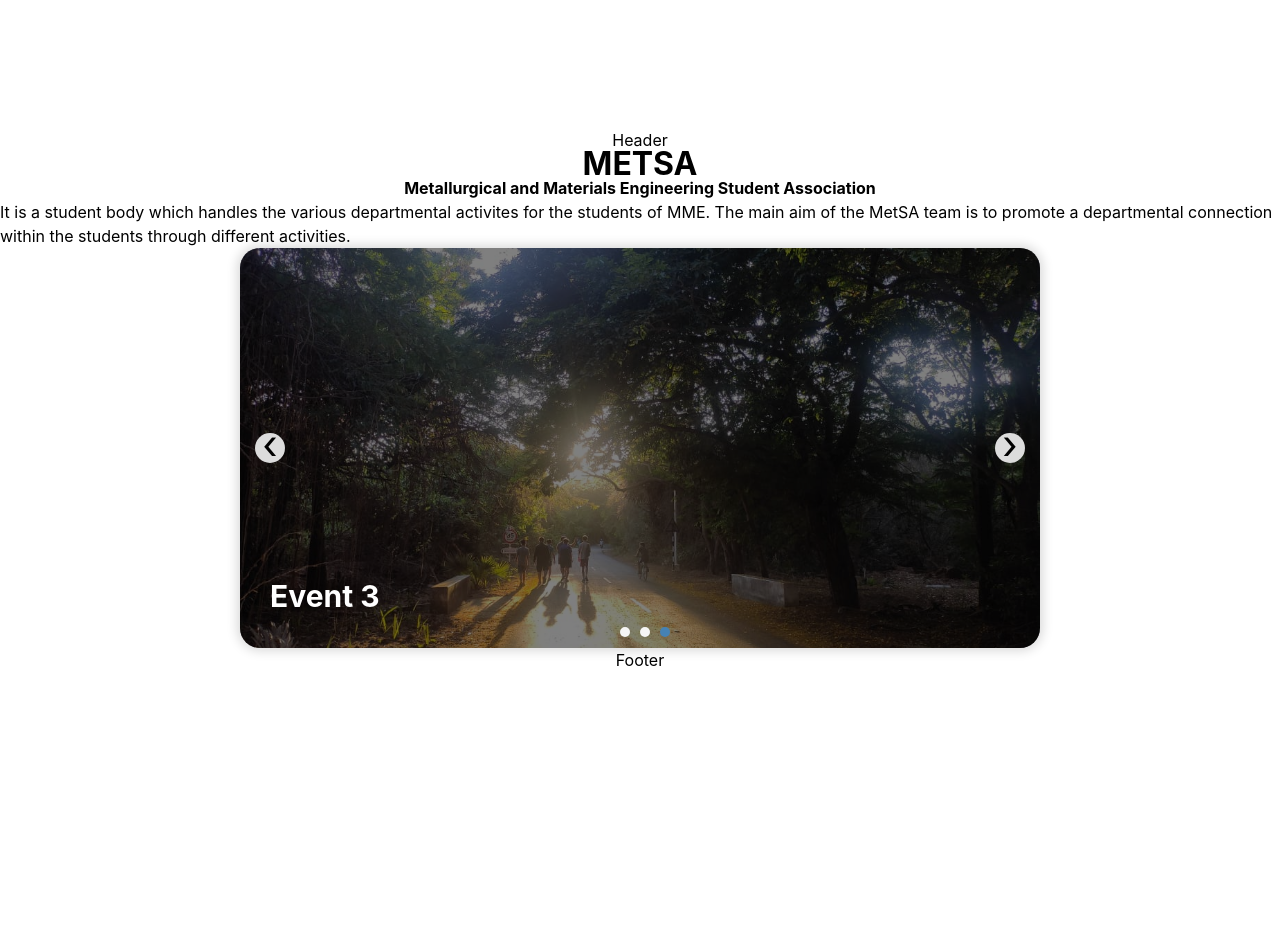
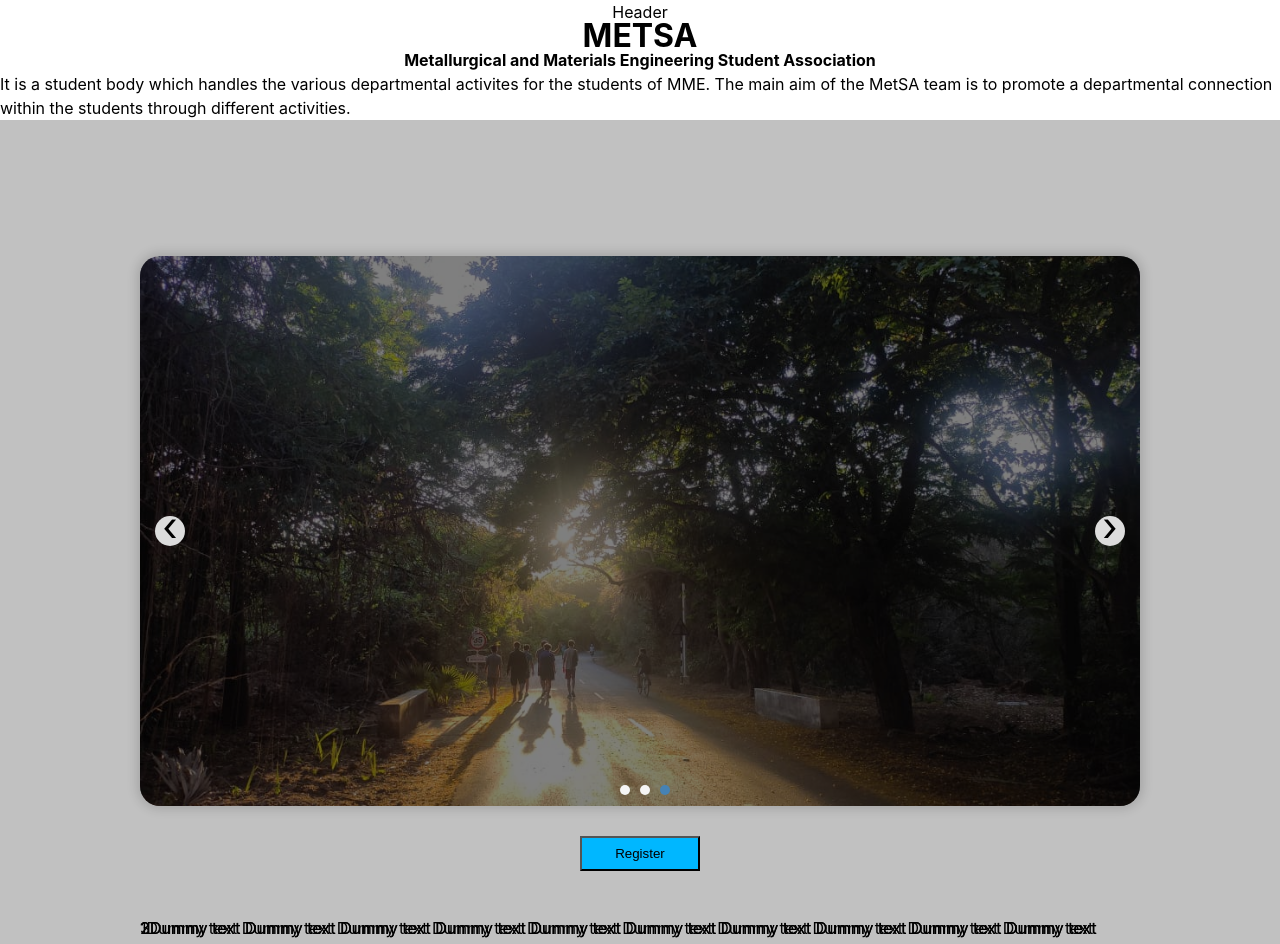
Before and after one commit to MetSA-WebOps/metsa-website, a React (Vite) app: page / in a window 1280 px wide. Shown: the top 944 px of the page. Before the commit the page ends 800 px from the top, so only its background shows below. Built offline with nearby package versions, Linux system fonts and the light colour scheme.

Commit message:
modified the carousel in events page and added description along with register button

```diff
--- a/src/App.css
+++ b/src/App.css
@@ -11,5 +11,5 @@
   align-items: center;
   flex-direction: column;
   width: 100vw;
-  height: 100vh;
+  height: 1000px;
 }
--- a/src/App.tsx
+++ b/src/App.tsx
@@ -24,7 +24,7 @@ function App() {
     <div className="App">
       <Header />
       <RouterProvider router={router} />
-      <Carousel props={events} />
+      <Event />
       <Footer />
     </div>
   );
--- a/src/content/eventsdata.tsx
+++ b/src/content/eventsdata.tsx
@@ -2,13 +2,16 @@ export const events = [
     {
       image: "src/content/eventsimages/classroom.jpg",
       title: "Event 1",
+      description: "1Dummy text Dummy text Dummy text Dummy text Dummy text Dummy text Dummy text Dummy text Dummy text Dummy text Dummy text Dummy text Dummy text Dummy text Dummy text Dummy text Dummy text Dummy text Dummy text Dummy text ",
     },
     {
       image: "src/content/eventsimages/nac.jpg",
       title: "Event 2",
+      description: "2Dummy text Dummy text Dummy text Dummy text Dummy text Dummy text Dummy text Dummy text Dummy text Dummy text Dummy text Dummy text Dummy text Dummy text Dummy text Dummy text Dummy text Dummy text Dummy text Dummy text ",
     },
     {
       image: "src/content/eventsimages/scenery.jpeg",
       title: "Event 3",
+      description: "3Dummy text Dummy text Dummy text Dummy text Dummy text Dummy text Dummy text Dummy text Dummy text Dummy text Dummy text Dummy text Dummy text Dummy text Dummy text Dummy text Dummy text Dummy text Dummy text Dummy text ",
     },
   ];
--- a/src/pages/event/Carousel.css
+++ b/src/pages/event/Carousel.css
@@ -1,8 +1,8 @@
 .carousel {
     display: flex;
-    height: 400px;
+    height: 550px;
     width: 100%;
-    max-width: 800px;
+    max-width: 1000px;
   }
 
   .carousel_wrapper {
@@ -41,7 +41,7 @@
   .card_overlay {
     position: absolute;
     width: 100%;
-    height: 100%;
+    height: 120%;
     background-color: rgba(0, 0, 0, 0.5);
     display: flex;
     padding: 40px 30px;
@@ -115,3 +115,9 @@
   .btn:hover {
     background-color: rgb(0, 64, 255);
   }
+
+  .desc {
+    position: absolute;
+    top: 120%;
+    flex: 10%;
+  }
--- a/src/pages/event/Carousel.tsx
+++ b/src/pages/event/Carousel.tsx
@@ -22,6 +22,7 @@ function Carousel({ props }) {
   const slideLeft = () => {
     setCurrent(current === 0 ? props.length - 1 : current - 1);
   };
+
   return (
     <div
       className="carousel"
@@ -37,6 +38,7 @@ function Carousel({ props }) {
         {props.map((image, index) => {
           return (
             <div>
+
             <div
               key={index}
               className={
@@ -51,6 +53,7 @@ function Carousel({ props }) {
               </div>
 
             </div>
+            <p className="desc">{image.description}</p>
             </div>
           );
         })}
@@ -76,6 +79,7 @@ function Carousel({ props }) {
           })}
         </div>
       </div>
+
     </div>
   );
 }
--- /dev/null
+++ b/src/pages/event/index.css
@@ -0,0 +1,16 @@
+* {
+    margin: 0;
+    padding: 0;
+    box-sizing: border-box;
+  }
+
+  .Index {
+    background-color: rgba(128, 128, 128, 0.485);
+    border-color: #f5f5f5;
+    display: flex;
+    justify-content: center;
+    align-items: center;
+    flex-direction: column;
+    width: 100vw;
+    height: 1000px;
+  }
--- a/src/pages/event/index.tsx
+++ b/src/pages/event/index.tsx
@@ -1,8 +1,16 @@
 import { useParams } from "react-router-dom";
+import Carousel from "./Carousel";
+import {events} from "../../content/eventsdata";
+import "./index.css";
 
 function Event() {
   const { id } = useParams<{ id: string }>();
-  return <div>{id}</div>;
+  return  (<div className="Index">
+            {id}
+            <Carousel props={events} />
+            <button className="btn">Register</button>
+            {/*<p className="desc">abcd</p>*/}
+          </div>);
 }
 
 export default Event;
```
